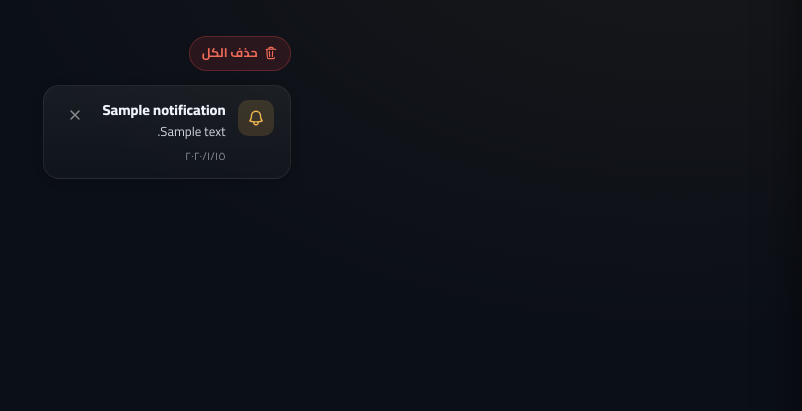
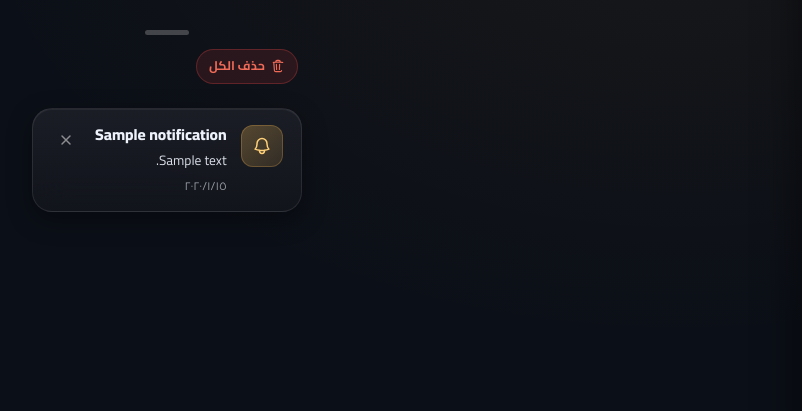
Before and after one commit to tlashany15/th, a Flask app: page /notifications in a window 1280 px wide. Shown: the part 56-467 px from the top of the page, without its empty margins (473-1275 px from the left). Run offline with Flask 3, Linux system fonts and the light colour scheme; the visitor is signed in with stand-in values (Sample User, id 1); a database or web service that is not in the repository returns one stand-in record (values such as "Sample title"); data that the repository does not hold is empty; some libraries are stand-ins or nearby versions.

Commit message:
Add files via upload

```diff
--- a/static/style.css
+++ b/static/style.css
@@ -2237,3 +2237,45 @@ a{ color:inherit; text-decoration:none; }
 }
 .notif-del:hover{ background:rgba(239,68,68,.12); color:#ef6b57; }
 .notif-del svg{ width:16px; height:16px; }
+
+/* ===== Mobile notification-tray look ===== */
+.notif-page{ padding:6px 8px 24px; max-width:680px; }
+.notif-page::before{
+  content:''; display:block; width:44px; height:5px; border-radius:99px;
+  background:rgba(255,255,255,.22); margin:8px auto 14px;
+}
+.notif-head{ padding:0 4px 10px; }
+.notif-list{ gap:10px; }
+.notif-item{
+  padding:16px 18px; border-radius:20px;
+  background:linear-gradient(180deg, rgba(30,32,40,.85), rgba(20,22,28,.78));
+  backdrop-filter: blur(18px) saturate(140%);
+  -webkit-backdrop-filter: blur(18px) saturate(140%);
+  border:1px solid rgba(255,255,255,.09);
+  box-shadow:0 8px 24px rgba(0,0,0,.35), inset 0 1px 0 rgba(255,255,255,.05);
+  gap:14px; align-items:flex-start;
+  animation: notifTrayIn .38s cubic-bezier(.22,1,.36,1) both;
+}
+.notif-list > li:nth-child(1){ animation-delay:.02s; }
+.notif-list > li:nth-child(2){ animation-delay:.07s; }
+.notif-list > li:nth-child(3){ animation-delay:.12s; }
+.notif-list > li:nth-child(4){ animation-delay:.17s; }
+.notif-list > li:nth-child(5){ animation-delay:.22s; }
+.notif-list > li:nth-child(n+6){ animation-delay:.26s; }
+@keyframes notifTrayIn{
+  from{ opacity:0; transform:translateY(-18px) scale(.985); }
+  to  { opacity:1; transform:translateY(0)     scale(1); }
+}
+.notif-ic{
+  width:42px; height:42px; border-radius:12px;
+  background:linear-gradient(135deg, rgba(245,185,80,.28), rgba(245,185,80,.12));
+  color:#ffd27a; box-shadow:inset 0 0 0 1px rgba(245,185,80,.25);
+}
+.notif-ic svg{ width:20px; height:20px; }
+.notif-title{ font-size:15.5px; margin-bottom:4px; }
+.notif-body{ font-size:13.5px; opacity:.9; }
+.notif-time{ margin-top:8px; font-size:11.5px; opacity:.6; }
+.notif-item.is-unread{
+  border-color:rgba(245,185,80,.5);
+  background:linear-gradient(180deg, rgba(245,185,80,.14), rgba(30,32,40,.85));
+}
--- a/static/themes.js
+++ b/static/themes.js
@@ -2,8 +2,22 @@
    Persists in localStorage("tahsin_chat_theme"). Applied to <html data-chat-theme>.
    Also supports a "custom" theme editor (bubbles color + background color/image). */
 (function(){
-  var KEY = 'tahsin_chat_theme';
-  var KEY_CUSTOM = 'tahsin_chat_theme_custom';
+  // Per-account theme storage: keys are namespaced with the current user id so
+  // switching accounts on the same device shows each user's own theme.
+  var UID = (typeof window !== 'undefined' && window.CURRENT_USER_ID != null)
+    ? String(window.CURRENT_USER_ID) : 'guest';
+  var KEY = 'tahsin_chat_theme:' + UID;
+  var KEY_CUSTOM = 'tahsin_chat_theme_custom:' + UID;
+
+  // One-time migration from the old global keys (only for the first user that logs in).
+  try {
+    var legacy = localStorage.getItem('tahsin_chat_theme');
+    if (legacy && !localStorage.getItem(KEY)) localStorage.setItem(KEY, legacy);
+    var legacyC = localStorage.getItem('tahsin_chat_theme_custom');
+    if (legacyC && !localStorage.getItem(KEY_CUSTOM)) localStorage.setItem(KEY_CUSTOM, legacyC);
+    localStorage.removeItem('tahsin_chat_theme');
+    localStorage.removeItem('tahsin_chat_theme_custom');
+  } catch(e){}
 
   var THEMES = [
     { id:'default',  name:'فريق التحصين',  bg:'linear-gradient(180deg,#0b0f17,#141b2d)',  me:'linear-gradient(160deg,#f5b950,#ef6b57)', them:'#202a44', meText:'#1a0e02', themText:'#eef2fb' },
```
